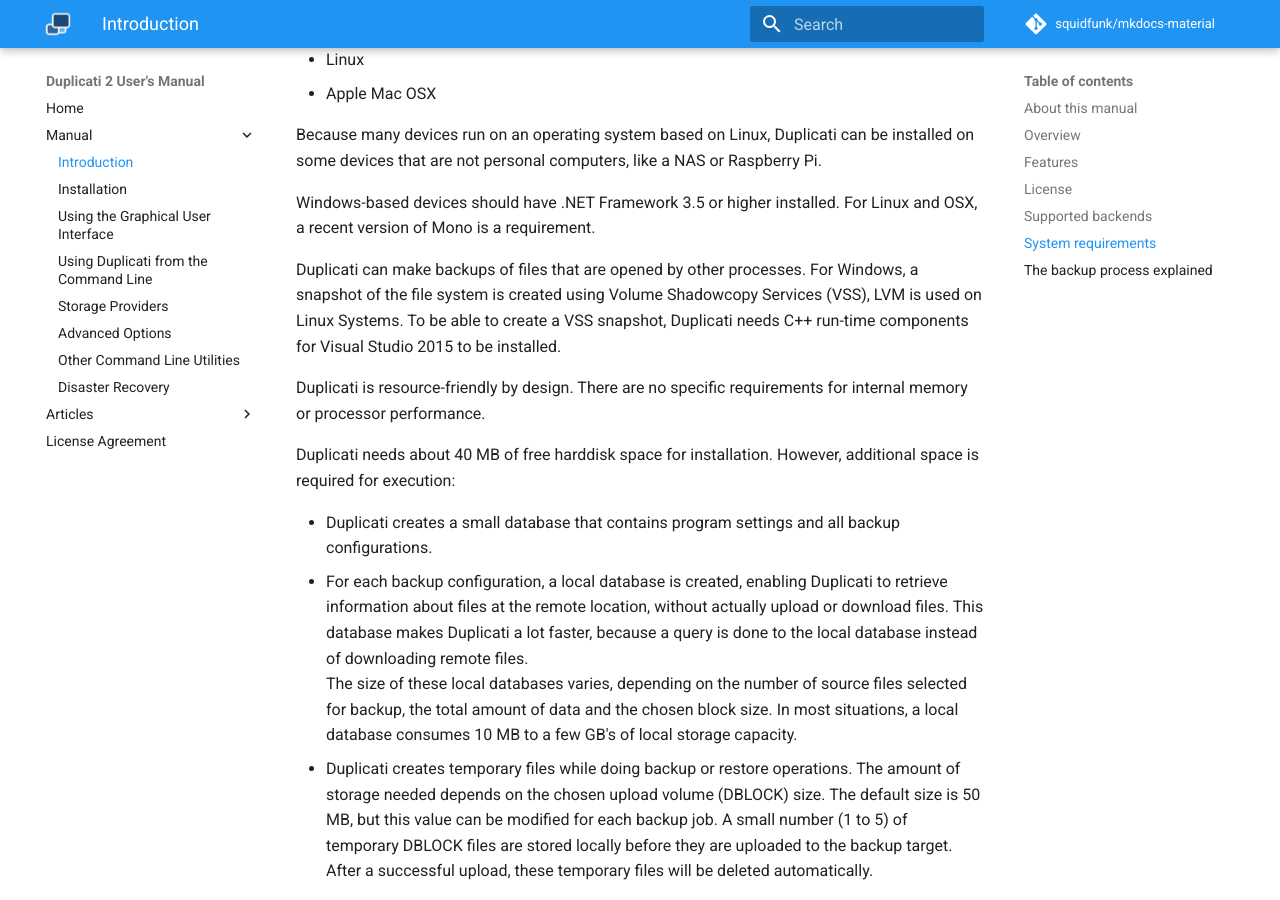
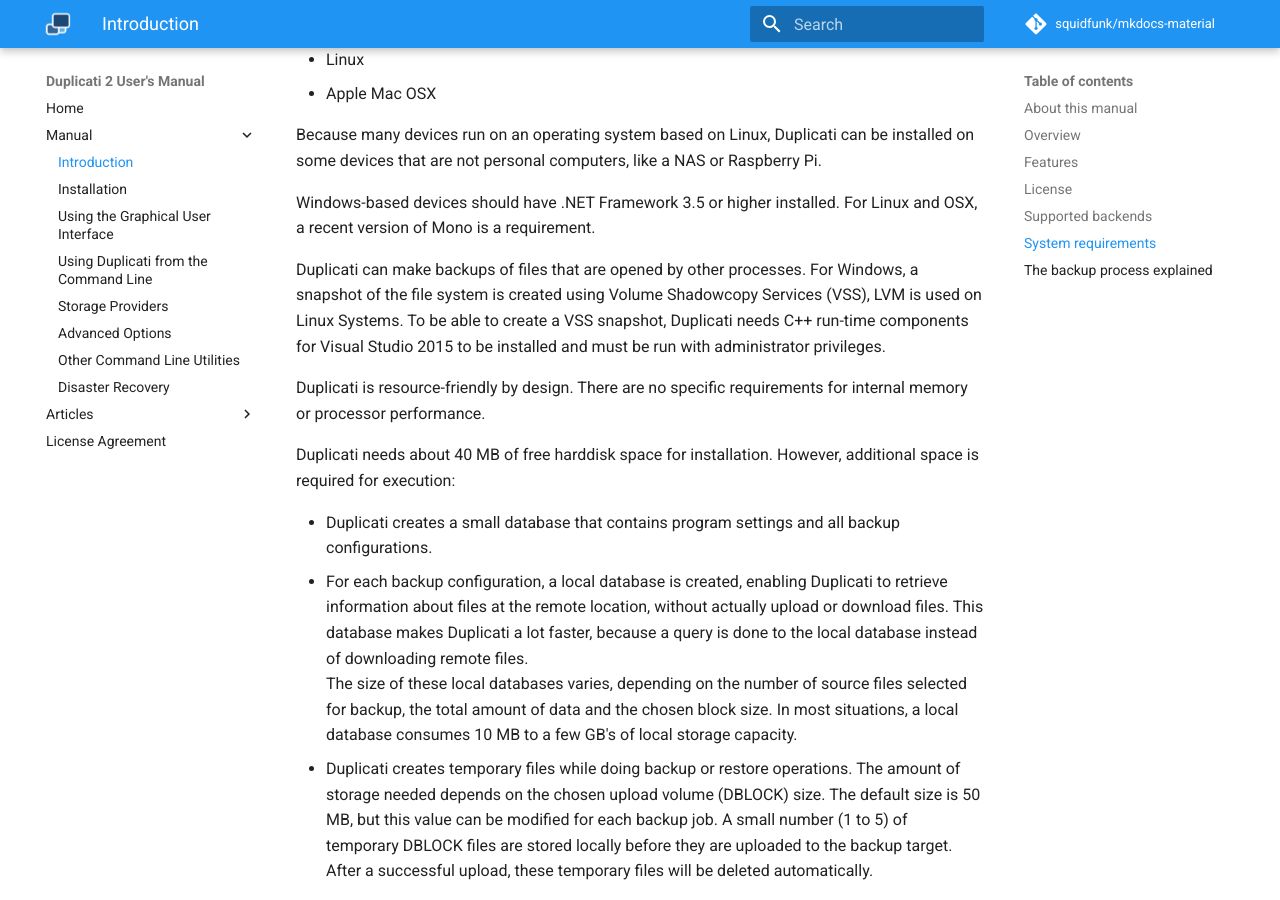
Before and after one commit to kees-z/DuplicatiDocs, an MkDocs documentation site: the page built from docs/01-introduction.md, in a window 1280 px wide and 900 px high, scrolled down 5360 px. Built offline with MkDocs 1.6.1 and Material for MkDocs 9.7.7, drawn with Linux system fonts in a browser that asks for light colours; comment, search, counter and statistics services are not loaded; old or Windows-style settings are respelled for this version of MkDocs; some of the changed text lies outside the part shown.

Commit message:
Fix a few minor errors. stored -> stores #backup-name -> ### backup-name Added note that VSS snapshots require Duplicati to be run with admin privileges.

```diff
--- a/docs/01-introduction.md
+++ b/docs/01-introduction.md
@@ -140,7 +140,7 @@ Because many devices run on an operating system based on Linux, Duplicati can be
 
 Windows-based devices should have .NET Framework 3.5 or higher installed. For Linux and OSX, a recent version of Mono is a requirement.
 
-Duplicati can make backups of files that are opened by other processes. For Windows, a snapshot of the file system is created using Volume Shadowcopy Services (VSS), LVM is used on Linux Systems. To be able to create a VSS snapshot, Duplicati needs C++ run-time components for Visual Studio 2015 to be installed.
+Duplicati can make backups of files that are opened by other processes. For Windows, a snapshot of the file system is created using Volume Shadowcopy Services (VSS), LVM is used on Linux Systems. To be able to create a VSS snapshot, Duplicati needs C++ run-time components for Visual Studio 2015 to be installed and must be run with administrator privileges.
 
 Duplicati is resource-friendly by design. There are no specific requirements for internal memory or processor performance.
 
```
Also changed, not shown: other parts of docs/01-introduction.md (+1 -1 lines), docs/06-advanced-options.md (+1 -1 lines).
